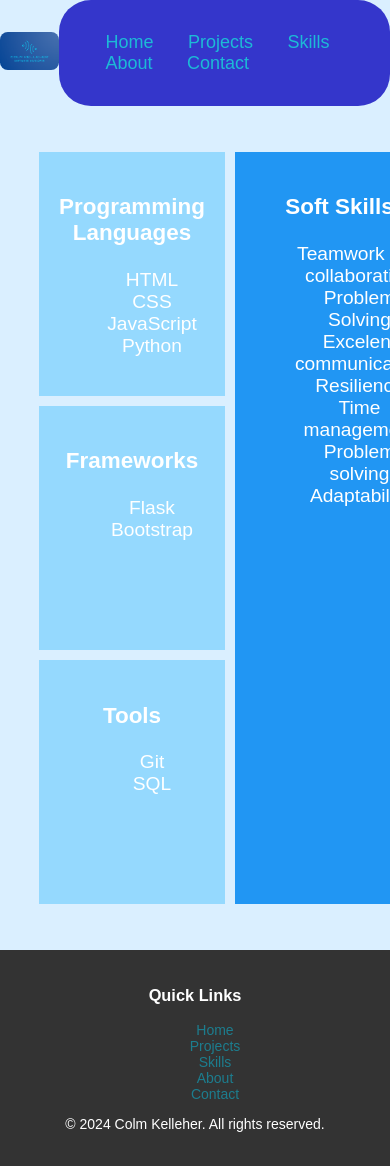
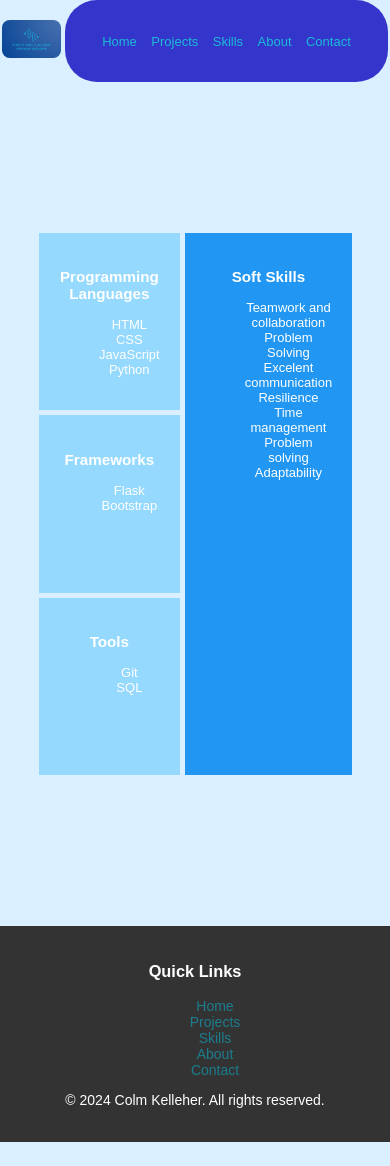
Before and after one commit to FocusCK/flask-app, a Flask app: page /skills in a window 390 px wide; the page is wider, and only the part inside the window is pictured. After the commit the page ends 1142 px from the top of that part, so only its background shows below. Run offline with Flask 3, Linux system fonts and the light colour scheme.

Commit message:
Add media queries

```diff
--- a/static/css/style.css
+++ b/static/css/style.css
@@ -3,6 +3,11 @@ body {
     margin: 0;
     padding: 0;
     background-color: #0095ff25;
+    height: 100%;
+}
+
+html {
+    height: 100%;
 }
 
 header {
@@ -78,6 +83,7 @@ footer {
     position: -webkit-sticky;
     bottom: 0;
     width: 100vw;
+    margin-top: auto;
 }
 
 footer a {
@@ -275,3 +281,36 @@ footer li {
 .contact-main button:hover {
     background-color: #0502bd94;
 }
+
+@media (max-width: 900px) {
+    #bio {
+        margin-left: .5em;
+        margin-right: .5em;
+        padding-top: 1em;
+        color: #135D66;
+        font-size: 2em;
+        display: flex;
+        justify-content: space-around;
+    }
+
+    .grid-container {
+        gap: 5px;
+        width: 80%;
+        max-width: 1200px;
+        border-radius: 0.5em;
+    }
+
+    .skills-main {
+        font-size: small;
+    }
+
+    .paragraphs {
+        font-size: x-small;
+    }
+
+    nav a {
+        margin: 5px;
+        font-size: small;
+
+    }
+}
```
